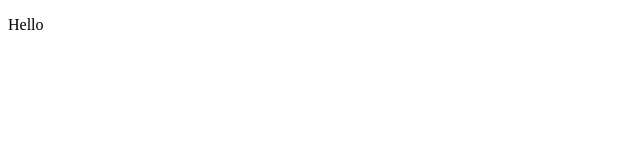
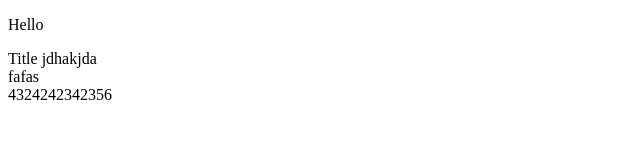
Before and after one commit to bakhodirchef/123, a plain HTML site: page index.html in a window 1280 px wide. Shown: the whole page, without its empty margins (0-640 px from the left). Drawn offline with Linux system fonts and the light colour scheme.

Commit message:
added basic html

```diff
--- a/index.html
+++ b/index.html
@@ -8,5 +8,8 @@
 </head>
 <body>
     <p>Hello</p>
+    <header>Title jdhakjda</header>
+    <main>fafas</main>
+    <footer>4324242342356</footer>
 </body>
 </html>
```
